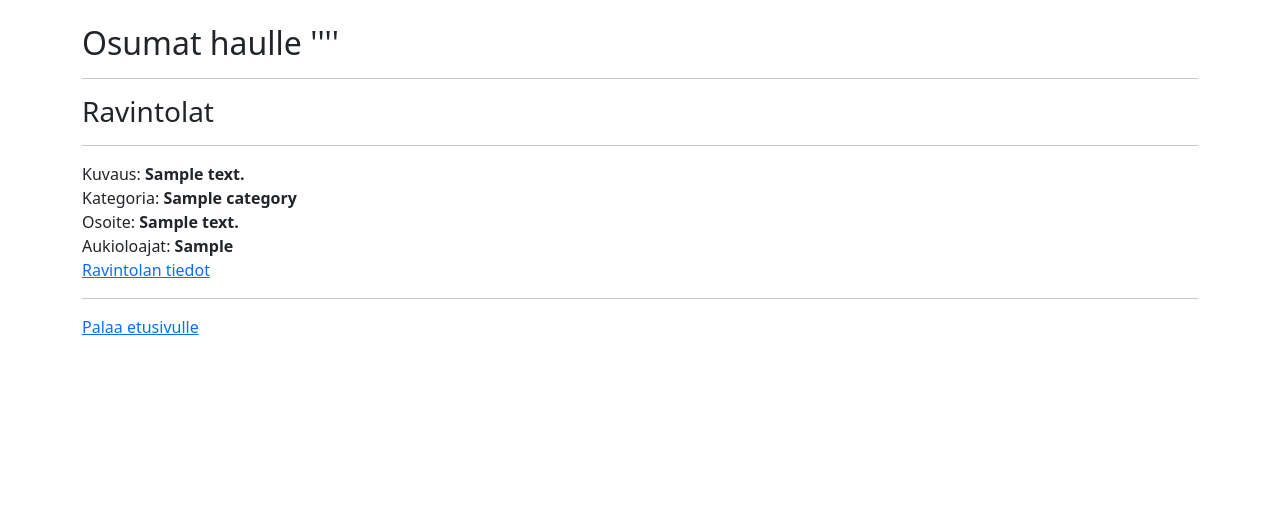
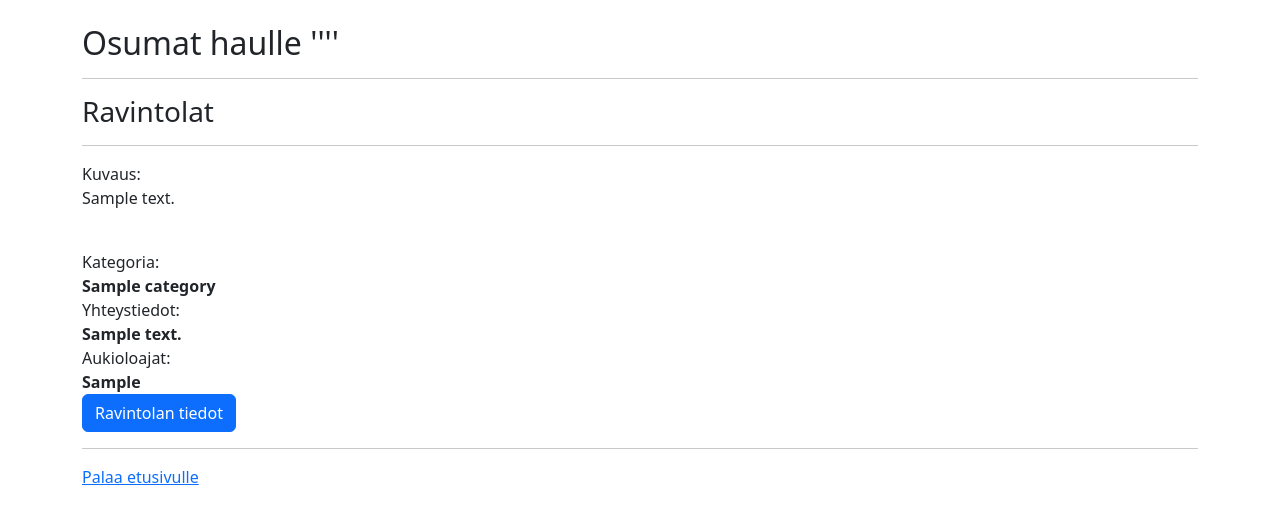
Before and after one commit to kuosaton/tsoha-ravintolasovellus, a Flask app: template templates/result.html in a window 1280 px wide. Shown: the part 56-580 px from the top of the page. Run offline with Flask 3, Linux system fonts and the light colour scheme; the template is opened without the code that fills it: most values are stand-ins (such as "Sample title", 1, 10 or a date in 2020).

Commit message:
Improve uniformity, code readability

```diff
--- a/templates/result.html
+++ b/templates/result.html
@@ -18,15 +18,21 @@
 		{% elif restaurant.entry_type == 2 %}
 			<h4> Käyty ravintola: {{ restaurant.name }} </h4>
 		{% endif %}
-Kuvaus: <b>{{ restaurant.description }}</b>
+		Kuvaus: <br>
+		<p>{{ restaurant.description }}</p>
 		<br>
-Kategoria: <b>{{ restaurant.category }}</b>
+		Kategoria: <br>
+		<b>{{ restaurant.category }}</b>
 		<br>
-Osoite: <b>{{ restaurant.address }}</b>
+		Yhteystiedot: <br>
+		<b>{{ restaurant.address }}</b>
 		<br>
-Aukioloajat: <b>{{ restaurant.business_hours }}</b>
-<p>
-<a href="/restaurant/{{ restaurant.id }}">Ravintolan tiedot</a><br>
+		Aukioloajat: <br>
+		<b>{{ restaurant.business_hours }}</b>
+		<br>
+
+		<a class="btn btn-primary" role="button" href="/restaurant/{{ restaurant.id }}">Ravintolan tiedot</a>
+		<br>
 	{% endfor %}
 
 {% endif %}
```
Lines whose indentation alone changed are shown as unchanged.
